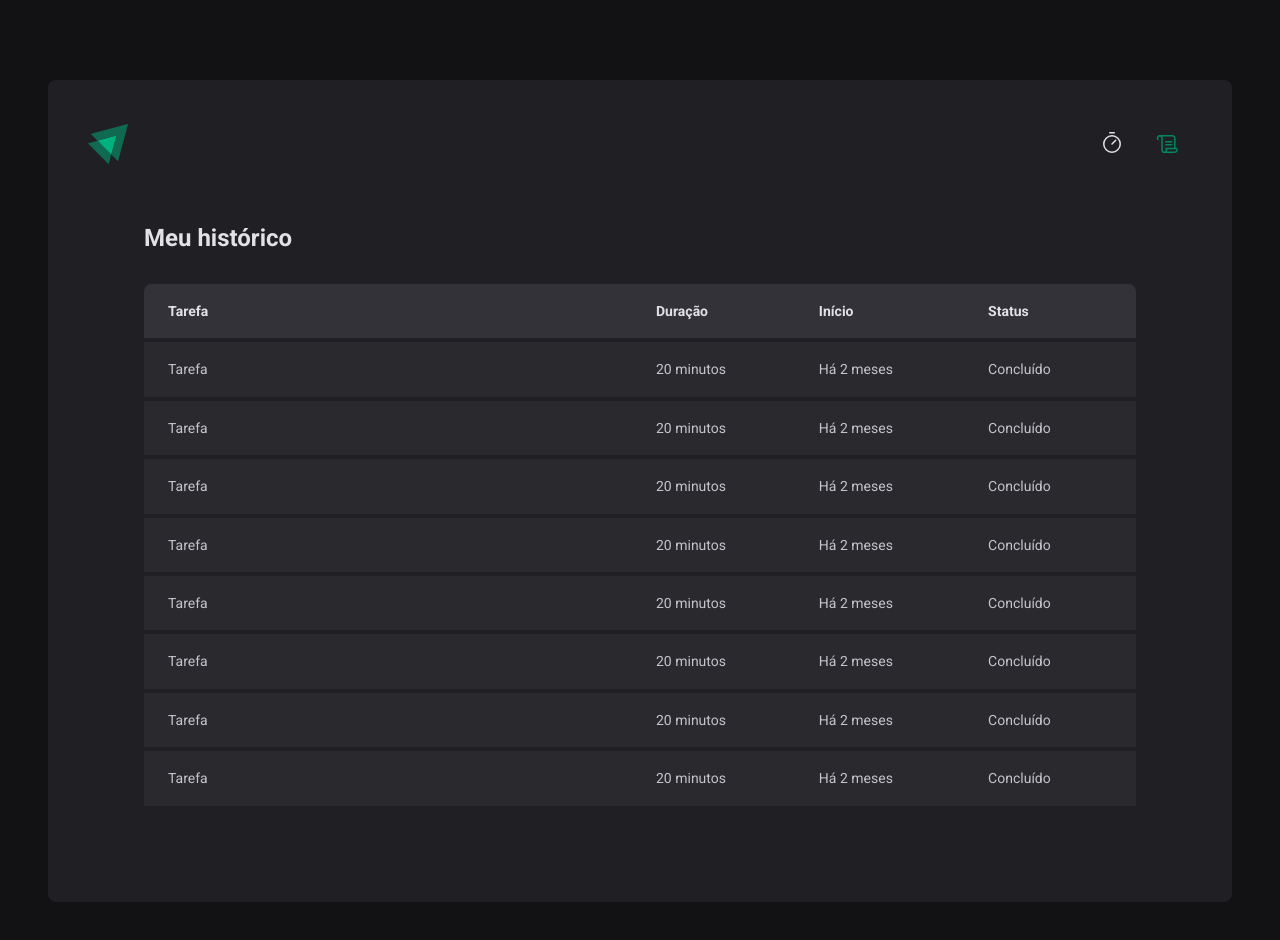
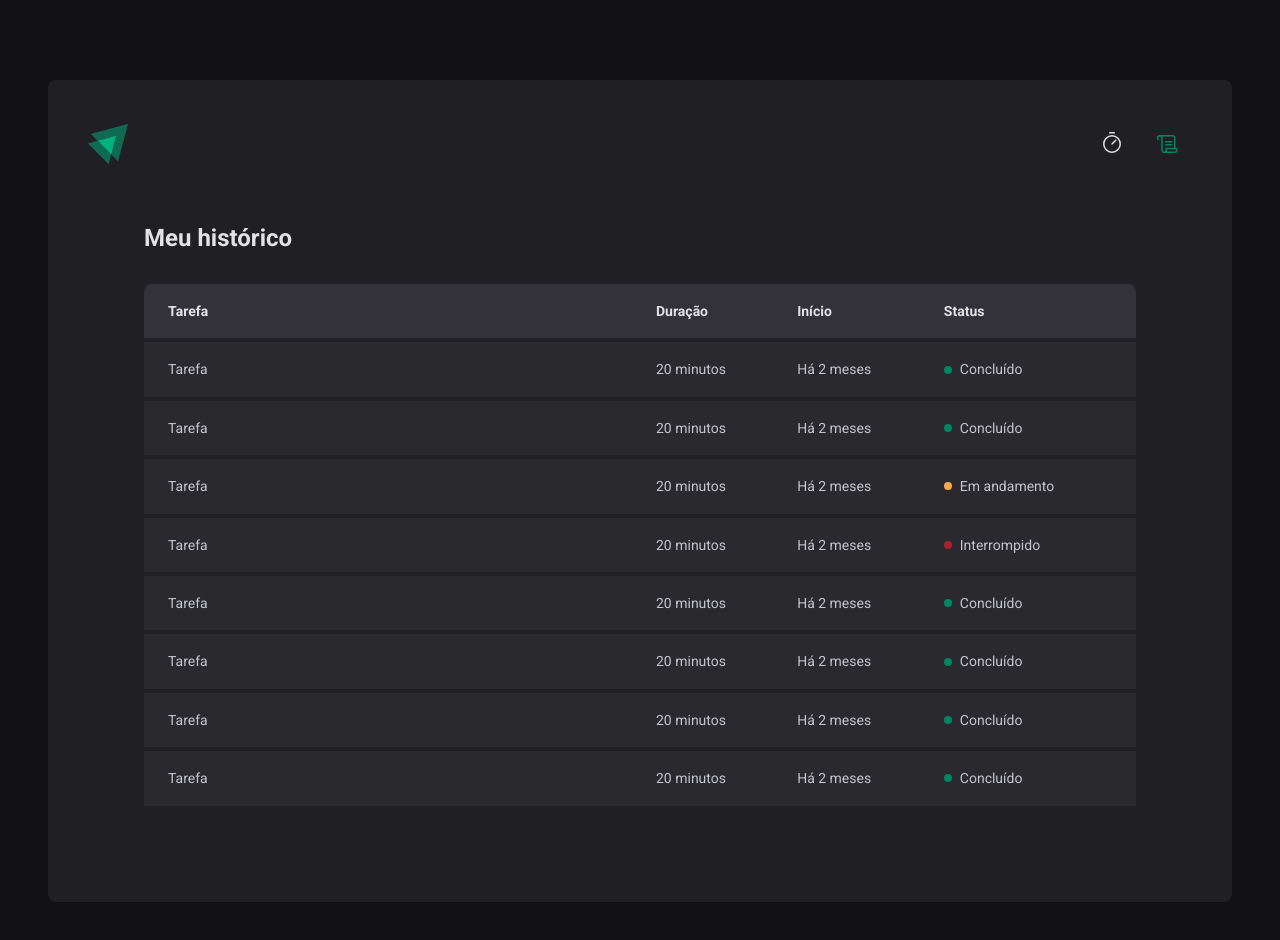
Before and after one commit to rlucasmd/ignite-timer, a React (Vite) app: page /history in a window 1280 px wide. Shown: the top 940 px of the page. Built offline with nearby package versions, Linux system fonts and the light colour scheme.

Commit message:
add: status color badge

```diff
--- a/src/pages/History/index.tsx
+++ b/src/pages/History/index.tsx
@@ -1,5 +1,5 @@
 import { Header } from "../../components/Header";
-import { HistoryContainer, HistoryList } from "./styles";
+import { HistoryContainer, HistoryList, Status } from "./styles";
 
 function History(){
   return(
@@ -20,49 +20,81 @@
               <td>Tarefa</td>
               <td>20 minutos</td>
               <td>Há 2 meses</td>
-              <td>Concluído</td>
+              <td>
+                <Status statusColor="green">
+                  Concluído
+                </Status>
+              </td>
             </tr>
             <tr>
               <td>Tarefa</td>
               <td>20 minutos</td>
               <td>Há 2 meses</td>
-              <td>Concluído</td>
+              <td>
+                <Status statusColor="green">
+                  Concluído
+                </Status>
+              </td>
             </tr>
             <tr>
               <td>Tarefa</td>
               <td>20 minutos</td>
               <td>Há 2 meses</td>
-              <td>Concluído</td>
+              <td>
+                <Status statusColor="yellow">
+                  Em andamento
+                </Status>
+              </td>
             </tr>
             <tr>
               <td>Tarefa</td>
               <td>20 minutos</td>
               <td>Há 2 meses</td>
-              <td>Concluído</td>
+              <td>
+                <Status statusColor="red">
+                  Interrompido
+                </Status>
+              </td>
             </tr>
             <tr>
               <td>Tarefa</td>
               <td>20 minutos</td>
               <td>Há 2 meses</td>
-              <td>Concluído</td>
+              <td>
+                <Status statusColor="green">
+                  Concluído
+                </Status>
+              </td>
             </tr>
             <tr>
               <td>Tarefa</td>
               <td>20 minutos</td>
               <td>Há 2 meses</td>
-              <td>Concluído</td>
+              <td>
+                <Status statusColor="green">
+                  Concluído
+                </Status>
+              </td>
             </tr>
             <tr>
               <td>Tarefa</td>
               <td>20 minutos</td>
               <td>Há 2 meses</td>
-              <td>Concluído</td>
+              <td>
+                <Status statusColor="green">
+                  Concluído
+                </Status>
+              </td>
             </tr>
             <tr>
               <td>Tarefa</td>
               <td>20 minutos</td>
               <td>Há 2 meses</td>
-              <td>Concluído</td>
+              <td>
+                <Status statusColor="green">
+                  Concluído
+                </Status>
+              </td>
             </tr>
           </tbody>
         </table>
--- a/src/pages/History/styles.ts
+++ b/src/pages/History/styles.ts
@@ -59,4 +59,28 @@
   }
 `;
 
-export { HistoryContainer, HistoryList };
+const STATUS_COLORS = {
+  yellow: "yellow-500",
+  red: "red-500",
+  green: "green-500",
+} as const;
+
+interface StatusProps {
+  statusColor: keyof typeof STATUS_COLORS;
+}
+
+const Status = styled.span<StatusProps>`
+  display: flex;
+  align-items: center;
+  gap: 0.5rem;
+
+  &::before{
+    content: '';
+    width: 0.5rem;
+    height: 0.5rem;
+    border-radius: 100%;
+    background: ${props => props.theme[STATUS_COLORS[props.statusColor]]};
+  }
+`;
+
+export { HistoryContainer, HistoryList, Status };
```
